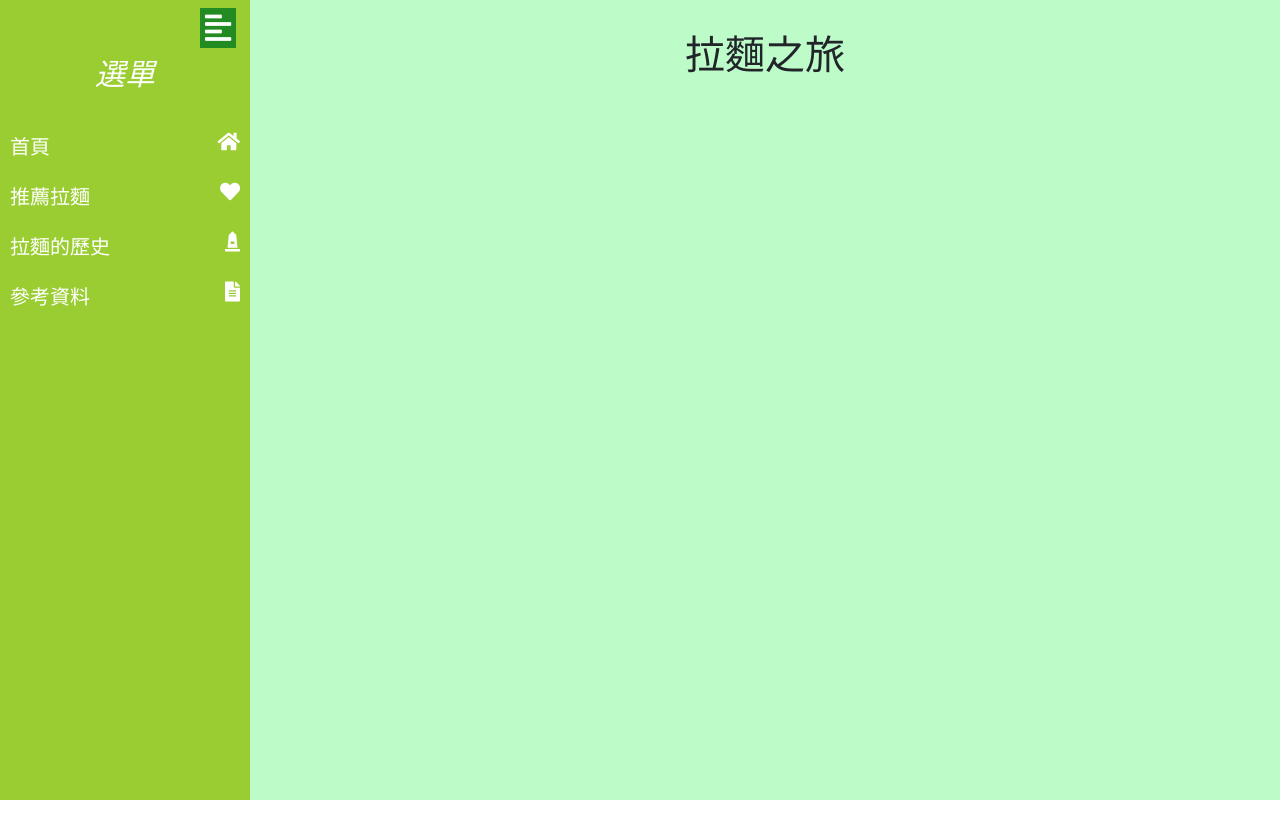
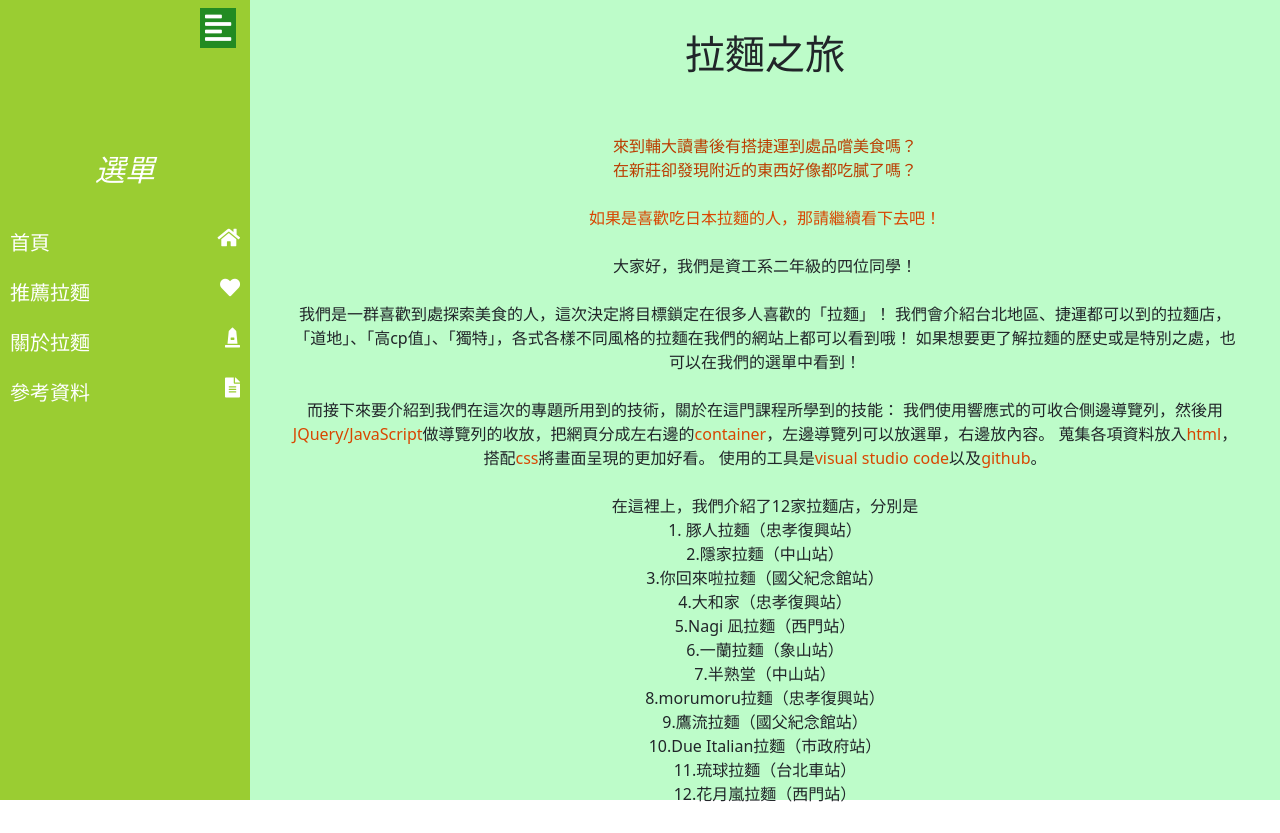
Before and after one commit to sinyuuuuu/web_project.github.io, a plain HTML site: page index.html in a window 1280 px wide. Shown: the top 833 px of the page. Before the commit the page ends 800 px from the top, so only its background shows below. Drawn offline with nearby package versions, Linux system fonts and the light colour scheme.

Commit message:
Update index.html

```diff
--- a/index.html
+++ b/index.html
@@ -44,6 +44,10 @@
 
                 <!-- List 列表 -->
                 <ul class="list-unstyled">
+                    <br>
+                    <br>
+                    <br>
+                    <br>
                     <p > 選單 </p>
 
                     <li>
@@ -53,7 +57,7 @@
                         <a href="intro.html">推薦拉麵 <span class="fas fa-heart"></span>  </a>
                     </li>
                     <li>
-                                    <a href="history.html">拉麵的歷史<span class="fas fa-monument"></span></a>
+                        <a href="history.html">關於拉麵<span class="fas fa-monument"></span></a>
                     </li>
                     <li>
                         <a href="#sublist" data-bs-toggle="collapse" id="dropdown">參考資料 <span class="fas fa-file-alt"></span></a>
@@ -82,10 +86,76 @@
         <!-- 右邊 -->
         <div class="container-right">
             <div class="container-fluid ">
+                <head>
+                    <div class="wrap8">
                         <h1>拉麵之旅</h1>
                     </div>
+                </head>
+                <br>
+                <br>
+                <p>
+                <font color="#BB3D00" >來到輔大讀書後有搭捷運到處品嚐美食嗎？
+                <br>
+                在新莊卻發現附近的東西好像都吃膩了嗎？</font>
+                <br>
+                <br>
+                <font color="#D94600" >如果是喜歡吃日本拉麵的人，那請繼續看下去吧！</font>
+                <br>
+                <br>
+                大家好，我們是資工系二年級的四位同學！
+                <br>
+                <br>
+                我們是一群喜歡到處探索美食的人，這次決定將目標鎖定在很多人喜歡的「拉麵」！
+                我們會介紹台北地區、捷運都可以到的拉麵店，「道地」、「高cp值」、「獨特」，各式各樣不同風格的拉麵在我們的網站上都可以看到哦！
+                如果想要更了解拉麵的歷史或是特別之處，也可以在我們的選單中看到！
+                <br>
+                <br>
+                而接下來要介紹到我們在這次的專題所用到的技術，關於在這門課程所學到的技能：
+                我們使用響應式的可收合側邊導覽列，然後用<font color="#D94600" >JQuery/JavaScript</font>做導覽列的收放，把網頁分成左右邊的<font color="#D94600" >container</font>，左邊導覽列可以放選單，右邊放內容。
+                蒐集各項資料放入<font color="#D94600" >html</font>，搭配<font color="#D94600" >css</font>將畫面呈現的更加好看。
+                使用的工具是<font color="#D94600" >visual studio code</font>以及<font color="#D94600" >github</font>。
+                <br>
+                <br>
+                在這裡上，我們介紹了12家拉麵店，分別是
+                <br>
+                1. 豚人拉麵（忠孝復興站）
+                <br>
+                2.隱家拉麵（中山站）
+                <br>
+                3.你回來啦拉麵（國父紀念館站）
+                <br>
+                4.大和家（忠孝復興站）
+                <br>
+                5.Nagi 凪拉麵（西門站）
+                <br>
+                6.一蘭拉麵（象山站）
+                <br>
+                7.半熟堂（中山站）
+                <br>
+                8.morumoru拉麵（忠孝復興站）
+                <br>
+                9.鷹流拉麵（國父紀念館站）
+                <br>
+                10.Due Italian拉麵（市政府站）
+                <br>
+                11.琉球拉麵（台北車站）
+                <br>
+                12.花月嵐拉麵（西門站）
+                <br>
+                <br>
+                <body>
+                <div class="picture2">
+                    <img src ="https://web.metro.taipei/pages/assets/images/routemap2020.png" width="600" height="700">
+                </div>
+                </body>
+                <br>
+                <br>
+                <font  >最後希望大家會喜歡我們的作品，謝謝各位！</font>
+                <br>
+                <br>
+                </p>
 
-                    </div>
+
 
     </div>
 
```
Lines whose indentation alone changed are shown as unchanged.
